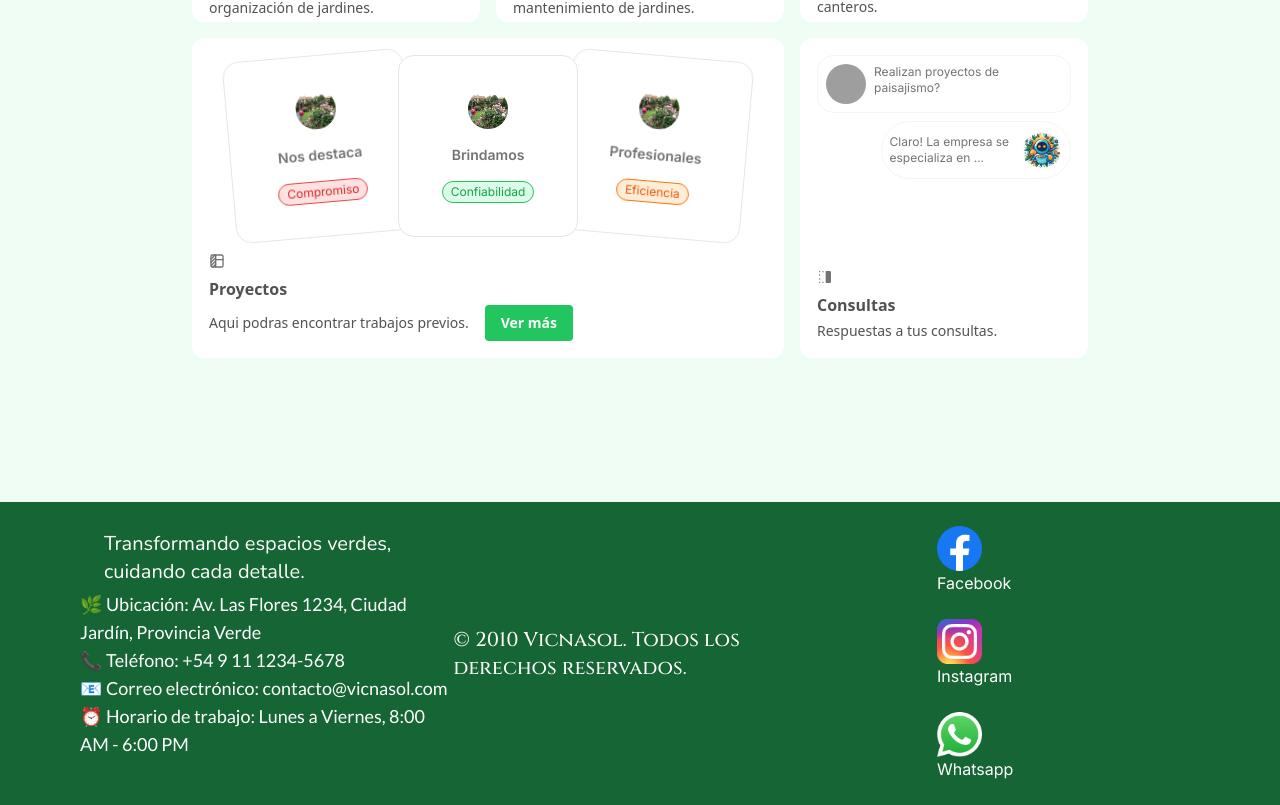
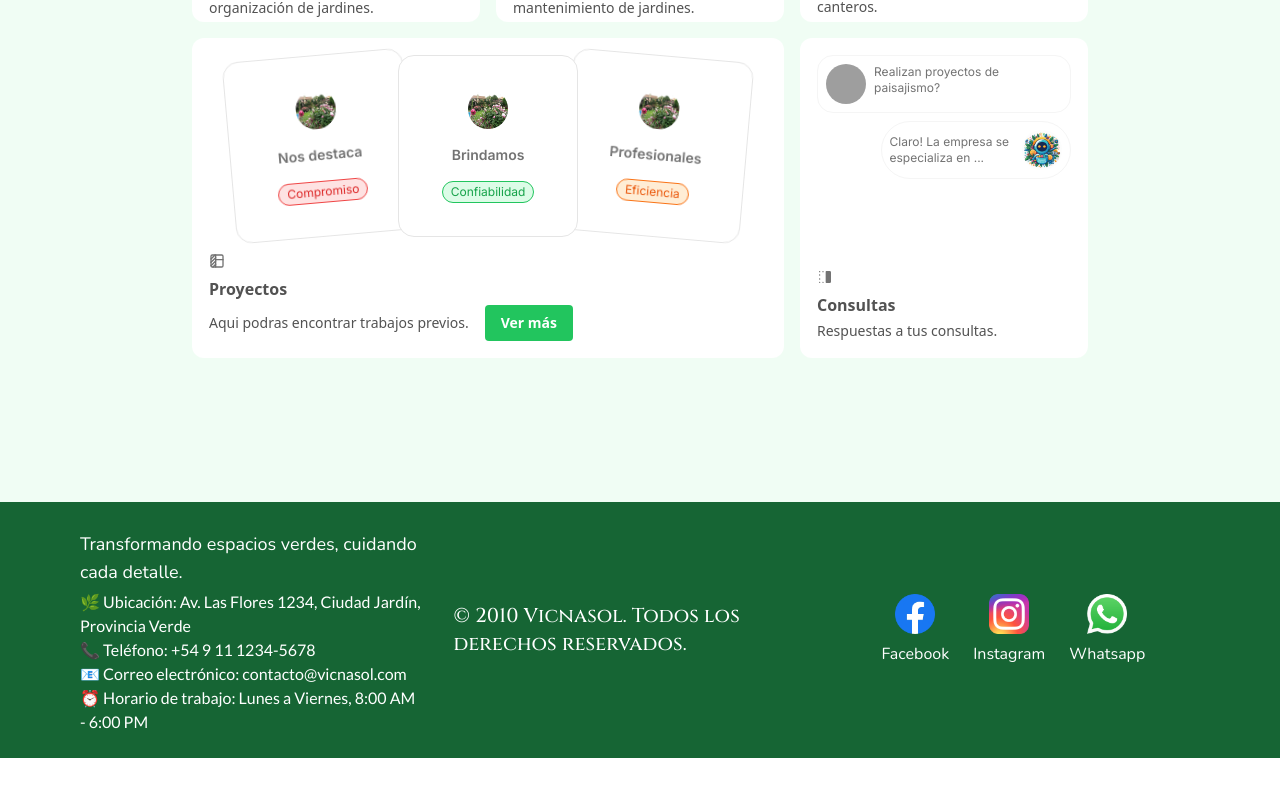
Before and after one commit to Gi4ncarlo/Vicnasol, a Next.js app in the folder vicnasol/: page / in a window 1280 px wide. Shown: the part 1667-2472 px from the top of the page. After the commit the page ends 2425 px from the top, so only its background shows below. Built offline with nearby package versions, Linux system fonts and the light colour scheme; grey boxes are pictures that could not be loaded.

Commit message:
Arreglo nav y footer

```diff
--- a/vicnasol/src/app/components/footer.tsx
+++ b/vicnasol/src/app/components/footer.tsx
@@ -6,61 +6,85 @@ export default function Footer() {
     <footer className="bg-green-800 text-white p-4 ">
       <div className="grid grid-cols-3 mx-16 my-2">
         <div>
-          <ul>
-            <li className="font-nunito text-xl py-1 px-6">Transformando espacios verdes, cuidando cada detalle.</li>
+          <ul className="pr-8">
+            <li className="font-nunito text-lg py-1">
+              Transformando espacios verdes, cuidando cada detalle.
+            </li>
 
-            <li className="font-lato text-lg">🌿 Ubicación: Av. Las Flores 1234, Ciudad Jardín, Provincia Verde</li>
+            <li className="font-lato text-base">
+              🌿 Ubicación: Av. Las Flores 1234, Ciudad Jardín, Provincia Verde
+            </li>
 
-            <li className="font-lato text-lg">📞 Teléfono: +54 9 11 1234-5678</li>
+            <li className="font-lato text-base">
+              📞 Teléfono: +54 9 11 1234-5678
+            </li>
 
-            <li className="font-lato text-lg">📧 Correo electrónico: contacto@vicnasol.com</li>
+            <li className="font-lato text-base">
+              📧 Correo electrónico: contacto@vicnasol.com
+            </li>
 
-            <li className="font-lato text-lg">⏰ Horario de trabajo: Lunes a Viernes, 8:00 AM - 6:00 PM</li>
-            </ul>
+            <li className="font-lato text-base">
+              ⏰ Horario de trabajo: Lunes a Viernes, 8:00 AM - 6:00 PM
+            </li>
+          </ul>
         </div>
-        <p className="text-xl font-cinzel font-medium m-auto"> &copy; 2010 Vicnasol. Todos los derechos reservados. </p>
+        <p className="text-xl font-cinzel font-medium m-auto">
+          {" "}
+          &copy; 2010 Vicnasol. Todos los derechos reservados.{" "}
+        </p>
 
-        <ul className=" space-y-6 m-auto">
-
-          <li className="transform transition-transform duration-300 hover:scale-110 grid grid-cols-2">
-            <Link href="https://www.facebook.com/" target="_blank" rel="noopener noreferrer">
+        <ul className="space-x-6 m-auto flex">
+          <li className="transform transition-transform duration-300 hover:scale-110">
+            <Link
+              href="https://www.facebook.com/"
+              target="_blank"
+              rel="noopener noreferrer"
+            >
               <Image
                 src={"/images/LogosFacebook.png"}
                 alt="Facebook"
-                width={45}
-                height={45}
+                width={40}
+                height={40}
+                className="mx-auto"
               />
-              <div>
-              <p>Facebook</p>
-              </div>
+
+              <p className= "font-nunito mt-2">Facebook</p>
             </Link>
           </li>
 
-          <li className="transform transition-transform duration-300 hover:scale-110 grid grid-cols-2" >
-            <Link href="https://www.instagram.com/" target="_blank" rel="noopener noreferrer">
+          <li className="transform transition-transform duration-300 hover:scale-110 mx-auto">
+            <Link
+              href="https://www.instagram.com/"
+              target="_blank"
+              rel="noopener noreferrer"
+            >
               <Image
                 src={"/images/LogoInstagram.png"}
                 alt="Instagram"
-                width={45}
-                height={45}
+                width={40}
+                height={40}
+                className="mx-auto"
               />
-              <div>
-              <p>Instagram</p>
-              </div>
+
+              <p className= "font-nunito mt-2">Instagram</p>
             </Link>
           </li>
 
-          <li className="transform transition-transform duration-300 hover:scale-110 grid grid-cols-2">
-            <Link href="https://wa.me/5492944777103?text=Hola quiero informacion de su negocio" target="_blank" rel="noopener noreferrer">
+          <li className="transform transition-transform duration-300 hover:scale-110">
+            <Link
+              href="https://wa.me/5492944777103?text=Hola quiero informacion de su negocio"
+              target="_blank"
+              rel="noopener noreferrer"
+            >
               <Image
                 src={"/images/LogosWhatsappIcon.png"}
                 alt="Whatsapp"
-                width={45}
-                height={45}
+                width={40}
+                height={40}
+                className="mx-auto"
               />
-              <div>
-              <p>Whatsapp</p>
-              </div>
+
+              <p className= "font-nunito mt-2">Whatsapp</p>
             </Link>
           </li>
         </ul>
--- a/vicnasol/src/app/components/navbar.tsx
+++ b/vicnasol/src/app/components/navbar.tsx
@@ -24,12 +24,12 @@ export default function Navbar() {
       }`}
     >
       <div className="container flex items-center justify-between mx-auto px-4 py-2">
-        <div className="text-white text-3xl font-bold font-cinzel">
+        <div className={`text-white text-3xl font-bold font-cinzel ${isScrolled ? "text-2xl" : ""}`}>
           <Link href="/">
             VICNASOL
           </Link>
         </div>
-        <ul className="flex space-x-6 text-white text-xl font-roboto">
+        <ul className={`flex space-x-6 text-white text-xl font-roboto ${isScrolled ? "text-[17px] duration-700" : ""}`}>
           <li className="hover:-translate-y-1 hover:underline">
             <Link href="/pages/Proyectos">Proyectos</Link>
           </li>
```
